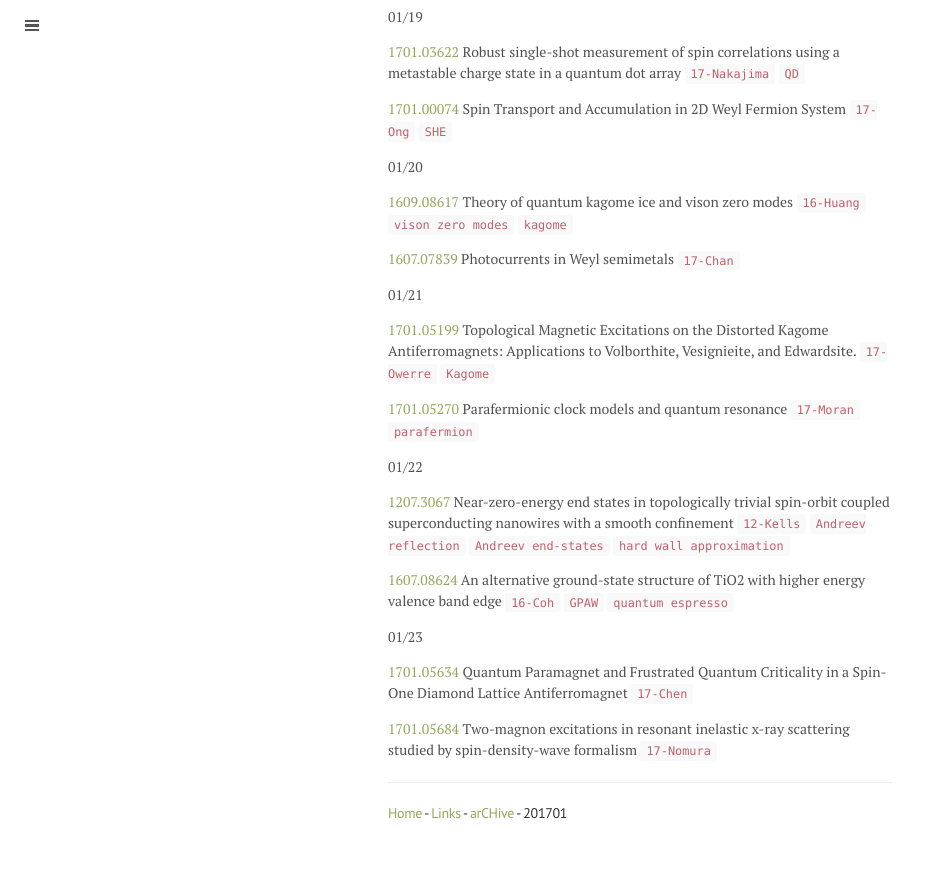
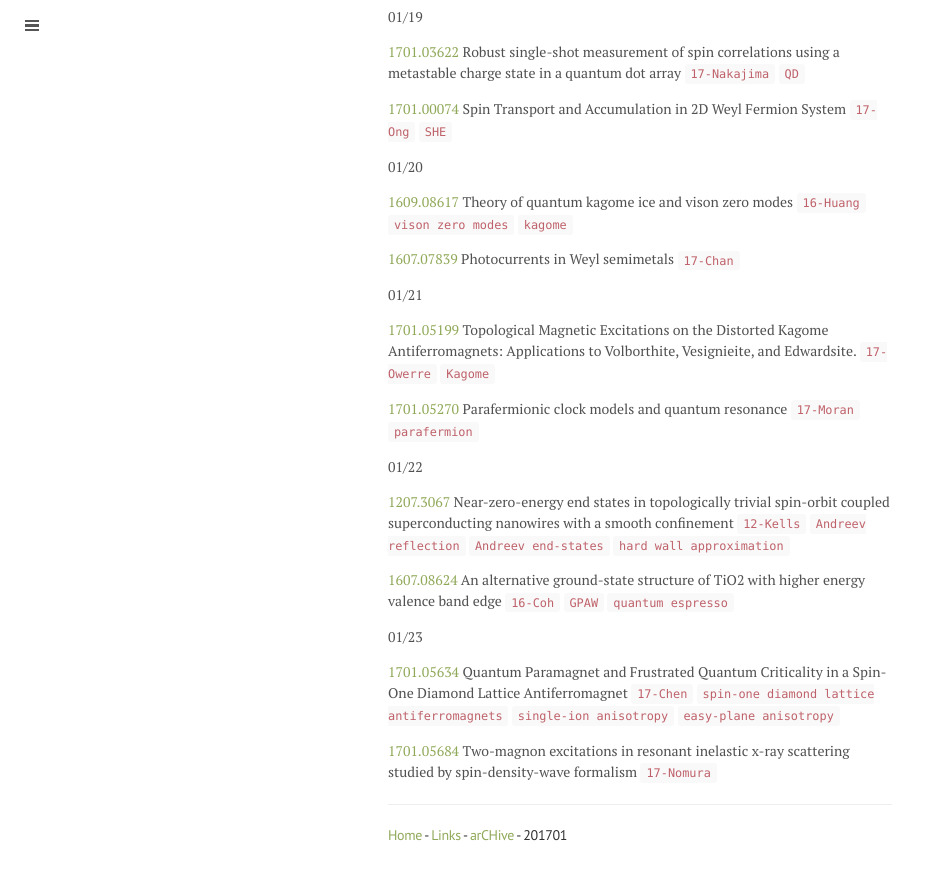
Before and after one commit to qkrwlsghdcjsworlt/work, a Jekyll site: the page built from 201701.md, in a window 1280 px wide and 900 px high, scrolled down 2784 px. Shown: the top 880 px of the window, without its empty margins (0-930 px from the left). Built offline with Jekyll 4.4.1, drawn with Linux system fonts in a browser that asks for light colours.

Commit message:
“update”

```diff
--- a/201701.md
+++ b/201701.md
@@ -142,7 +142,7 @@ Applications to Volborthite, Vesignieite, and Edwardsite. `17-Owerre` `Kagome`
 01/23
 
 [1701.05634](https://arxiv.org/abs/1701.05634) Quantum Paramagnet and Frustrated Quantum Criticality in a Spin-One Diamond
-Lattice Antiferromagnet `17-Chen`
+Lattice Antiferromagnet `17-Chen` `spin-one diamond lattice antiferromagnets` `single-ion anisotropy` `easy-plane anisotropy`
 
 [1701.05684](https://arxiv.org/abs/1701.05684) Two-magnon excitations in resonant inelastic x-ray scattering studied by
 spin-density-wave formalism `17-Nomura`
```
